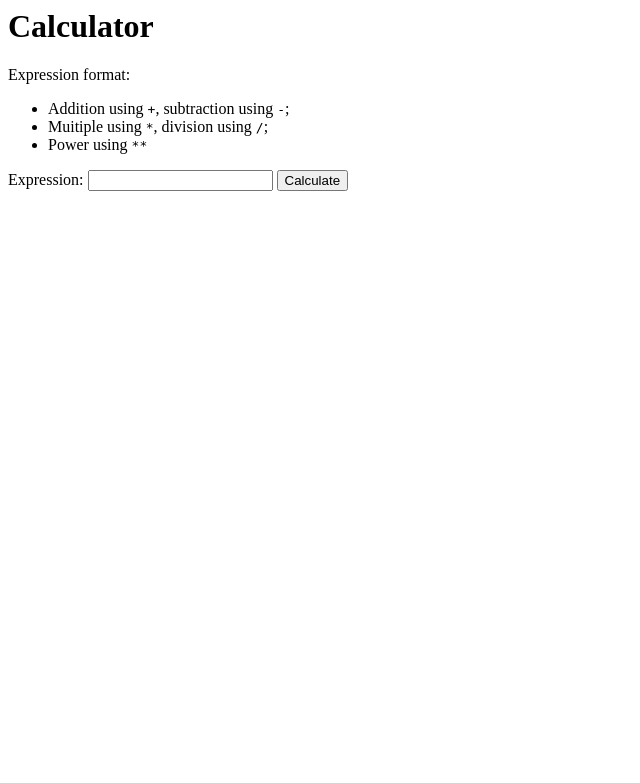
After one commit to penghao123456/UsefulWebApps, a Flask app: page /calculator in a window 1280 px wide. The commit adds this page. Shown: the top 783 px of the page, without its empty margins (0-640 px from the left). Run offline with Flask 2, Linux system fonts and the light colour scheme.

Commit message:
Added site '/calculator', and modified site '/home'.

```diff
--- a/main.py
+++ b/main.py
@@ -6,3 +6,14 @@ app=flask.Flask(__name__)
 @app.route('/', methods=['GET', 'POST'])
 def home():
     return flask.render_template("home.html")
+
+@app.route('/calculator', methods=['GET'])
+def calculator():
+    return flask.render_template('calculator.html')
+
+@app.route("/calculator", methods=["POST"])
+def calculate():
+    exp=flask.request.form['exp']
+    return flask.render_template('calculator.html', perexp=exp, pervalue=eval(exp))
+
+app.run()
--- /dev/null
+++ b/templates/calculator.html
@@ -0,0 +1,22 @@
+<html>
+	<head>
+		<title>Calculator - Useful Web Apps</title>
+	</head>
+	<body>
+		<h1>Calculator</h1>
+		<p>Expression format:</p>
+		<ul>
+			<li>Addition using <code>+</code>, subtraction using <code>-</code>;</li>
+			<li>Muitiple using <code>*</code>, division using <code>/</code>;</li>
+			<li>Power using <code>**</code></li>
+		</ul>
+		<form method="post">
+			Expression:
+			<input type="input" name="exp">
+			<input type="submit" value="Calculate">
+		</form>
+		{% if perexp %}
+		<p>{{ perexp }} = {{ pervalue }} <p>
+		{% endif %}
+	</body>
+</html>
```
Also changed, not shown: templates/home.html (+5 -3 lines).
